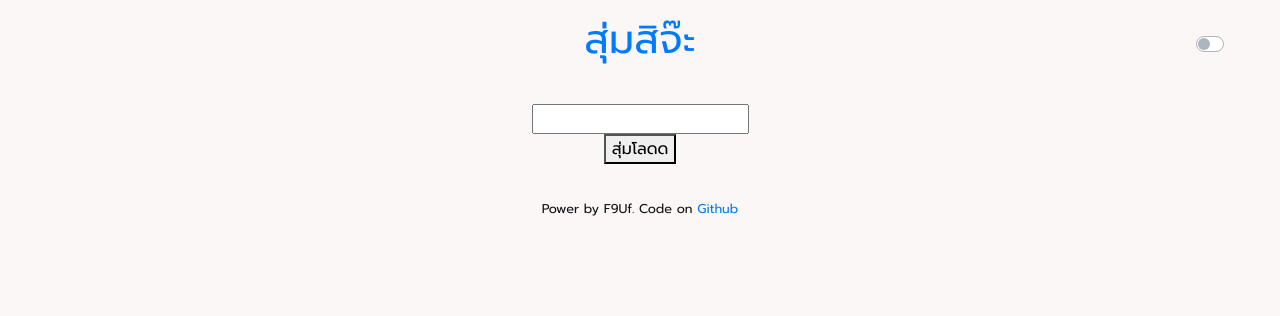
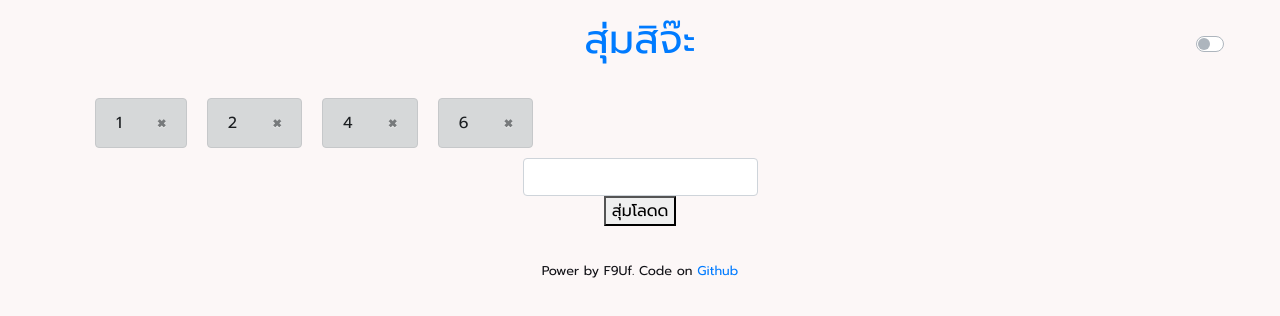
Before and after one commit to F9Uf/vue-random-choic, a Vue app: page / in a window 1280 px wide. Shown: the top 316 px of the page. Built offline with nearby package versions, Linux system fonts and the light colour scheme.

Commit message:
change div to alert bootstrap

```diff
--- a/public/css/style.css
+++ b/public/css/style.css
@@ -12,3 +12,25 @@ body.morning {
     color: rgb(17, 17, 22);
     transition: .3s all;
 }
+
+.list {
+    margin: 10px;
+    display: inline-block;
+    /* padding: 10px; */
+    /* border-radius: 8px; */
+    /* min-width: 200px; */
+    width: auto;
+}
+
+button.close {
+    outline: none;
+}
+
+input.list-input {
+    background-color: transparent;
+    border: none;
+    outline: none;
+    border-bottom: 1px solid .3;
+    display: block;
+    width: 100%;
+}
--- a/src/App.vue
+++ b/src/App.vue
@@ -1,13 +1,13 @@
 <template>
   <div id="app" class="container">
     <!-- header box -->
-    <div class="row sticky-top py-3 align-items-end">
+    <div class="row sticky-top py-3 align-items-end" style="z-index: 9999;">
       <div class="col-auto mx-auto">
         <h1 class="display-5"><a href="/">สุ่มสิจ๊ะ</a></h1>
       </div>
     </div>
     <!-- nav bar -->
-    <div class="row fixed-top py-4">
+    <div class="row fixed-top py-4 ">
       <div class="col-auto py-2 ml-auto mr-5">
         <div class="custom-control custom-switch">
           <input type="checkbox"
@@ -24,30 +24,51 @@
     </div>
     <!-- random list box -->
     <div class="row">
-      <ul>
-        <li v-for="(item, i) in list" :key="i">
-          <div v-if="i === selectedIndex">
-            <input type="text"
+      <div class="col">
+        <!-- list -->
+        <!-- <div v-for="(item, i) in list" :key="i" class="list bg-danger">
+          <div class="list-content" v-if="i === selectedIndex">
+            <input type="text" class="form-control"
               v-model="item.text"
               v-focus
               @blur="unSelected()"
               @keypress.enter="unSelected()"
             >
           </div>
-          <div  v-else>
+          <div  class="list-content" v-else>
             <div @click="selectedList(i)">
               {{ item.text }}
             </div>
-            <button @click="deleteList(i)">X</button>
+            <button @click="deleteList(i)" class="btn-close">&times;</button>
           </div>
-        </li>
-      </ul>
+        </div> -->
+
+        <div v-for="(item, i) in list" :key="i" class="alert alert-dark alert-dismissible fade show list">
+          <div v-if="i === selectedIndex">
+            <input type="text"
+              class="list-input"
+              v-model="item.text"
+              v-focus
+              @blur="unSelectedx()"
+              @keypress.enter="unSelected()"
+            >
+          </div>
+          <div v-else>
+            <div @click="selectedList(i)">
+              {{ item.text }}
+            </div>
+            <button type="button" class="close" @click="deleteList(i)">
+              <span aria-hidden="true">&times;</span>
+            </button>
+          </div>
+        </div>
+      </div>
     </div>
     <!-- input box -->
     <div class="row">
       <div class="col-auto mx-auto">
         <form @submit.prevent="addNewList()">
-          <input type="text" v-model="newList">
+          <input type="text" v-model="newList" class="form-control">
         </form>
       </div>
     </div>
@@ -77,7 +98,7 @@ export default {
   name: 'app',
   data () {
     return {
-      list: [],
+      list: [{text:'1'},{text:'2'},{text:'4'},{text: '6'}],
       newList: '',
       selectedIndex: null,
       randomResult: {},
```
